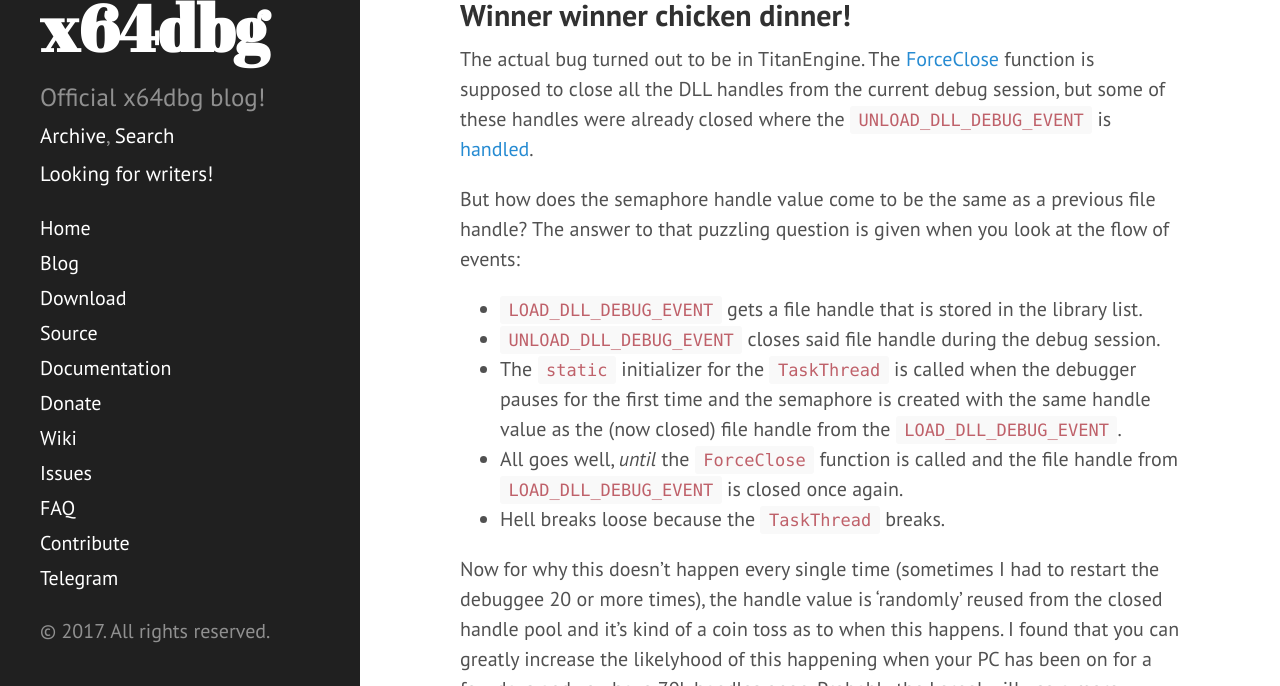
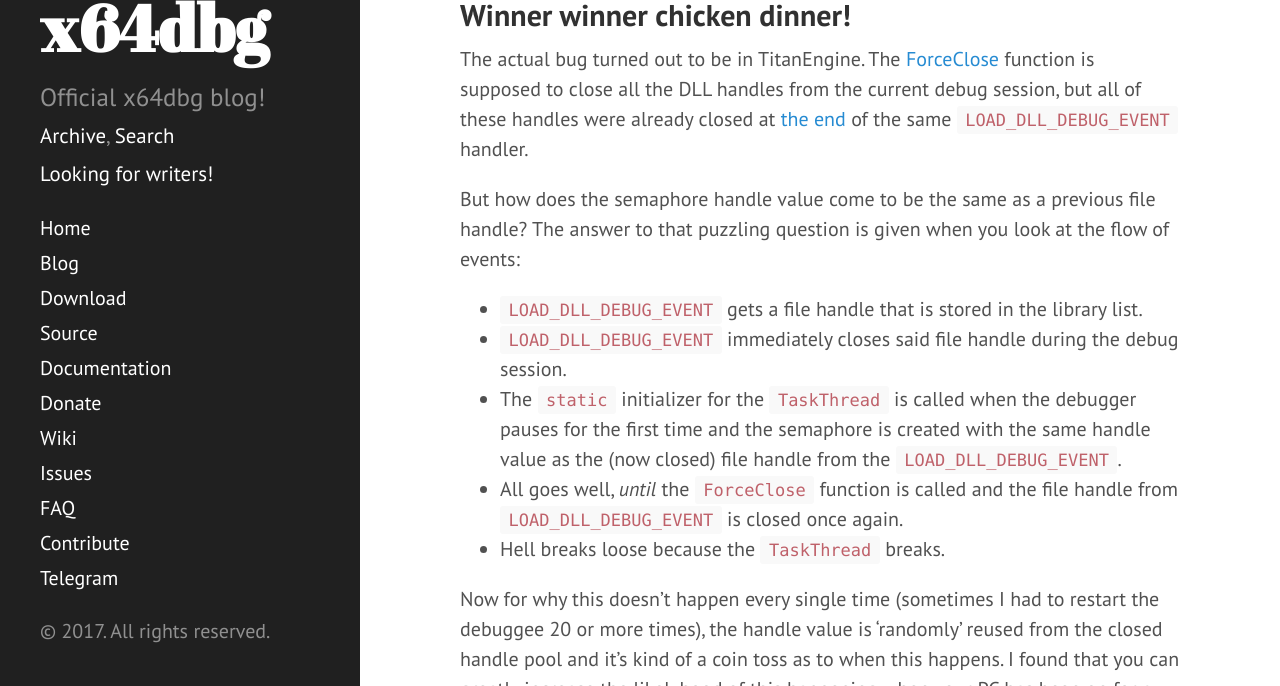
Before and after one commit to x64dbg/blog, a Jekyll site: the page built from _posts/2017-11-04-the-big-handle-gamble.md, in a window 1280 px wide and 900 px high, scrolled down 4214 px, cut to the strip 214-900 px from the top of the window. Built offline with Jekyll 4.4.1, drawn with Linux system fonts in a browser that asks for light colours; nearby versions of some CDN libraries; comment, search, counter and statistics services are not loaded.

Commit message:
Slight factual correction

```diff
--- a/_posts/2017-11-04-the-big-handle-gamble.md
+++ b/_posts/2017-11-04-the-big-handle-gamble.md
@@ -140,12 +140,12 @@ This time reproducing the issue gave some *very* useful results:
 
 ## Winner winner chicken dinner!
 
-The actual bug turned out to be in TitanEngine. The [ForceClose](https://bitbucket.org/titanengineupdate/titanengine-update/src/e089f4af41a461b69017db3750f79fbaed1008df/TitanEngine/TitanEngine.Debugger.Control.cpp?at=master&fileviewer=file-view-default#TitanEngine.Debugger.Control.cpp-34) function is supposed to close all the DLL handles from the current debug session, but some of these handles were already closed where the `UNLOAD_DLL_DEBUG_EVENT` is [handled](https://bitbucket.org/titanengineupdate/titanengine-update/src/e089f4af41a461b69017db3750f79fbaed1008df/TitanEngine/TitanEngine.Debugger.DebugLoop.cpp?at=master&fileviewer=file-view-default#TitanEngine.Debugger.DebugLoop.cpp-382).
+The actual bug turned out to be in TitanEngine. The [ForceClose](https://bitbucket.org/titanengineupdate/titanengine-update/src/e089f4af41a461b69017db3750f79fbaed1008df/TitanEngine/TitanEngine.Debugger.Control.cpp?at=master&fileviewer=file-view-default#TitanEngine.Debugger.Control.cpp-34) function is supposed to close all the DLL handles from the current debug session, but all of these handles were already closed at [the end](https://bitbucket.org/titanengineupdate/titanengine-update/src/f3626c717e25adea15870914087db803de8661a8/TitanEngine/TitanEngine.Debugger.DebugLoop.cpp?at=x64dbg&fileviewer=file-view-default#TitanEngine.Debugger.DebugLoop.cpp-336) of the same `LOAD_DLL_DEBUG_EVENT` handler.
 
 But how does the semaphore handle value come to be the same as a previous file handle? The answer to that puzzling question is given when you look at the flow of events:
 
 - `LOAD_DLL_DEBUG_EVENT` gets a file handle that is stored in the library list.
-- `UNLOAD_DLL_DEBUG_EVENT` closes said file handle during the debug session.
+- `LOAD_DLL_DEBUG_EVENT` immediately closes said file handle during the debug session.
 - The `static` initializer for the `TaskThread` is called when the debugger pauses for the first time and the semaphore is created with the same handle value as the (now closed) file handle from the `LOAD_DLL_DEBUG_EVENT`.
 - All goes well, *until* the `ForceClose` function is called and the file handle from `LOAD_DLL_DEBUG_EVENT` is closed once again.
 - Hell breaks loose because the `TaskThread` breaks.
```
